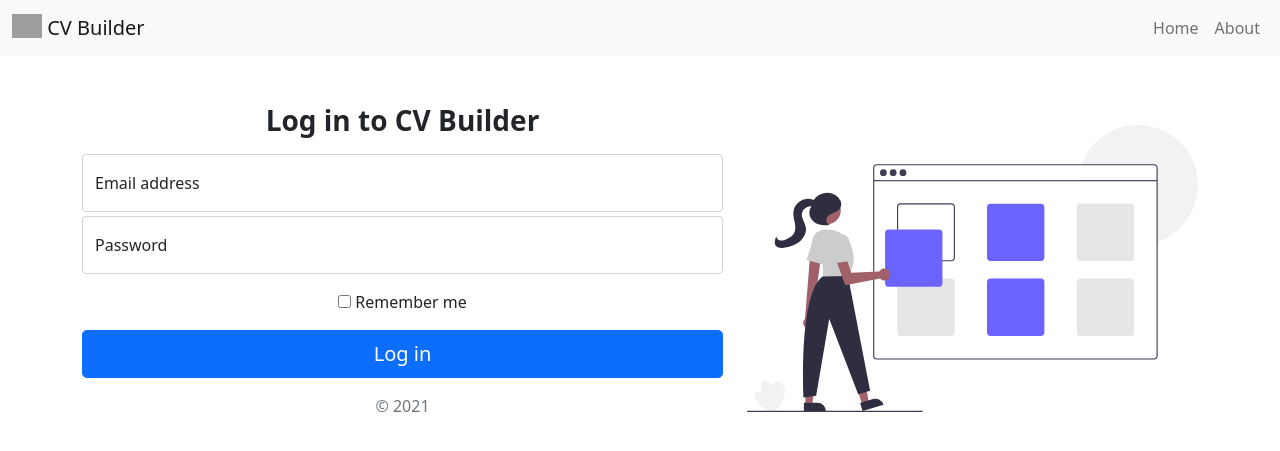
After one commit to ahmdhjj92/cv-builder, a Django app: page /users/login in a window 1280 px wide. The commit adds this page. Shown: the top 451 px of the page. Run offline with Django 3.2, Linux system fonts and the light colour scheme; grey boxes are pictures that could not be loaded.

Commit message:
add link to login page

```diff
--- a/cv_builder/cv_builder/settings.py
+++ b/cv_builder/cv_builder/settings.py
@@ -33,6 +33,7 @@ ALLOWED_HOSTS = []
 
 INSTALLED_APPS = [
     'cv_builder_app.apps.CvBuilderAppConfig',
+    'users.apps.UsersConfig',
     'django.contrib.admin',
     'django.contrib.auth',
     'django.contrib.contenttypes',
--- a/cv_builder/cv_builder/urls.py
+++ b/cv_builder/cv_builder/urls.py
@@ -21,7 +21,8 @@ from django.conf import settings
 
 urlpatterns = [
     path('admin/', admin.site.urls),
-    path('', include('cv_builder_app.urls'))
+    path('', include('cv_builder_app.urls')),
+    path('users/', include('users.urls'))
 ]
 
 if settings.DEBUG:
--- a/cv_builder/cv_builder_app/templates/cv_builder_app/index.html
+++ b/cv_builder/cv_builder_app/templates/cv_builder_app/index.html
@@ -27,7 +27,7 @@
                             <a class="nav-link" href="#">About</a>
                         </li>
                         <li>
-                            <button class="btn btn-outline-primary me-2" type="button">Login</button>
+                            <a class="btn btn-outline-primary me-2" role="button" href="{% url 'users:login' %}">Login</a>
                         </li>
                     </ul>
                 </div>
@@ -35,10 +35,10 @@
         </nav>
         <div class="container mt-5">
             <div class="row align-items-lg-center">
-                <div class="col-8 mx-auto col-md-4 order-md-2 col-lg-5">
+                <div class="col-8 mx-auto col-md-6 order-md-2 col-lg-5">
                     <img src="{% static 'cv_builder_app/undraw_Project_completed_re_pqqq.svg' %}" alt="A person standing in front of a presentation with their resume" class="img-fluid mb-3 mb-md-0"/>
                 </div>
-                <div class="col-md-8 order-md-1 col-lg-7 text-md-start">
+                <div class="col-md-6 order-md-1 col-lg-7 text-md-start">
                     <h1 class="mb-3">Build a professional CV with 3 easy steps</h1>
                     <ul class="lead list-unstyled">
                         <ul>
--- /dev/null
+++ b/cv_builder/users/templates/users/layout.html
@@ -0,0 +1,14 @@
+<!DOCTYPE html>
+<html lang="en">
+    <head>
+        <title>{% block title %}{% endblock %}</title>
+        <meta charset="utf-8">
+        <meta name="viewport" content="width=device-width, initial-scale=1">
+        <link href="https://cdn.jsdelivr.net/npm/bootstrap@5.1.0/dist/css/bootstrap.min.css" rel="stylesheet" integrity="sha384-KyZXEAg3QhqLMpG8r+8fhAXLRk2vvoC2f3B09zVXn8CA5QIVfZOJ3BCsw2P0p/We" crossorigin="anonymous">
+        <link rel="shortcut icon" type="image/jpg" href="https://img.icons8.com/fluency-systems-filled/48/000000/user.png"/>
+    </head>
+    <body>
+        {% block content %}{% endblock %}
+        <script src="https://cdn.jsdelivr.net/npm/bootstrap@5.1.0/dist/js/bootstrap.bundle.min.js" integrity="sha384-U1DAWAznBHeqEIlVSCgzq+c9gqGAJn5c/t99JyeKa9xxaYpSvHU5awsuZVVFIhvj" crossorigin="anonymous"></script>
+    </body>
+</html>
--- /dev/null
+++ b/cv_builder/users/templates/users/login.html
@@ -0,0 +1,57 @@
+{% extends "users/layout.html" %}
+{% load static %}
+{% block title %}
+    CV Builder - Login
+{% endblock %}
+{% block content %}
+<nav class="navbar navbar-expand-lg navbar-light bg-light">
+    <div class="container-fluid">
+        <a class="navbar-brand" href="#">
+            <img src="https://img.icons8.com/fluency-systems-filled/48/000000/user.png" alt="CV Builder icon" width="30" height="24" class="d-inline-block align-text-top">
+            CV Builder
+        </a>
+        <button class="navbar-toggler" type="button" data-bs-toggle="collapse" data-bs-target="#navbarNav" aria-controls="navbarNav" aria-expanded="false" aria-label="Toggle navigation">
+            <span class="navbar-toggler-icon"></span>
+        </button>
+        <div class="collapse navbar-collapse justify-content-end" id="navbarNav">
+            <ul class="navbar-nav">
+                <li class="nav-item">
+                    <a class="nav-link" aria-current="page" href="{% url 'index' %}">Home</a>
+                </li>
+                <li class="nav-item">
+                    <a class="nav-link" href="#">About</a>
+                </li>
+            </ul>
+        </div>
+    </div>
+</nav>
+<div class="container mt-5">
+    <div class="row align-items-lg-center">
+        <div class="col-md-6 order-md-1 col-lg-7 text-center">
+            <form>
+                <h1 class="h3 mb-3 fw-bold">Log in to CV Builder</h1>
+
+                <div class="form-floating mt-3 mb-1">
+                  <input type="email" class="form-control" id="floatingInput" placeholder="name@example.com">
+                  <label for="floatingInput">Email address</label>
+                </div>
+                <div class="form-floating mt-1 mb-3">
+                  <input type="password" class="form-control" id="floatingPassword" placeholder="Password">
+                  <label for="floatingPassword">Password</label>
+                </div>
+
+                <div class="checkbox my-3">
+                  <label>
+                    <input type="checkbox" value="remember-me"> Remember me
+                  </label>
+                </div>
+                <button class="w-100 btn btn-lg btn-primary" type="submit">Log in</button>
+                <p class="mt-3 mb-3 text-muted">&copy; 2021</p>
+              </form>
+        </div>
+        <div class="col-8 mx-auto col-md-6 order-md-2 col-lg-5 d-none d-md-block">
+            <img src="{% static 'users/undraw_Portfolio_update_re_jqnp.svg' %}" alt="A person standing in front of a presentation with their resume" class="img-fluid mb-3 mb-md-0"/>
+        </div>
+    </div>
+</div>
+{% endblock %}
--- /dev/null
+++ b/cv_builder/users/urls.py
@@ -0,0 +1,7 @@
+from django.urls import path
+from . import views
+
+app_name = "users"
+urlpatterns = [
+    path('login', views.login, name="login")
+]
--- a/cv_builder/users/views.py
+++ b/cv_builder/users/views.py
@@ -1,3 +1,5 @@
 from django.shortcuts import render
 
 # Create your views here.
+def login(request):
+    return render(request,'users/login.html')
```
Also changed, not shown: cv_builder/users/static/users/undraw_Portfolio_update_re_jqnp.svg (renamed from cv_builder/media/undraw_Portfolio_update_re_jqnp.svg), cv_builder/users/templates/users/logout.html (added), cv_builder/users/templates/users/register.html (added).
